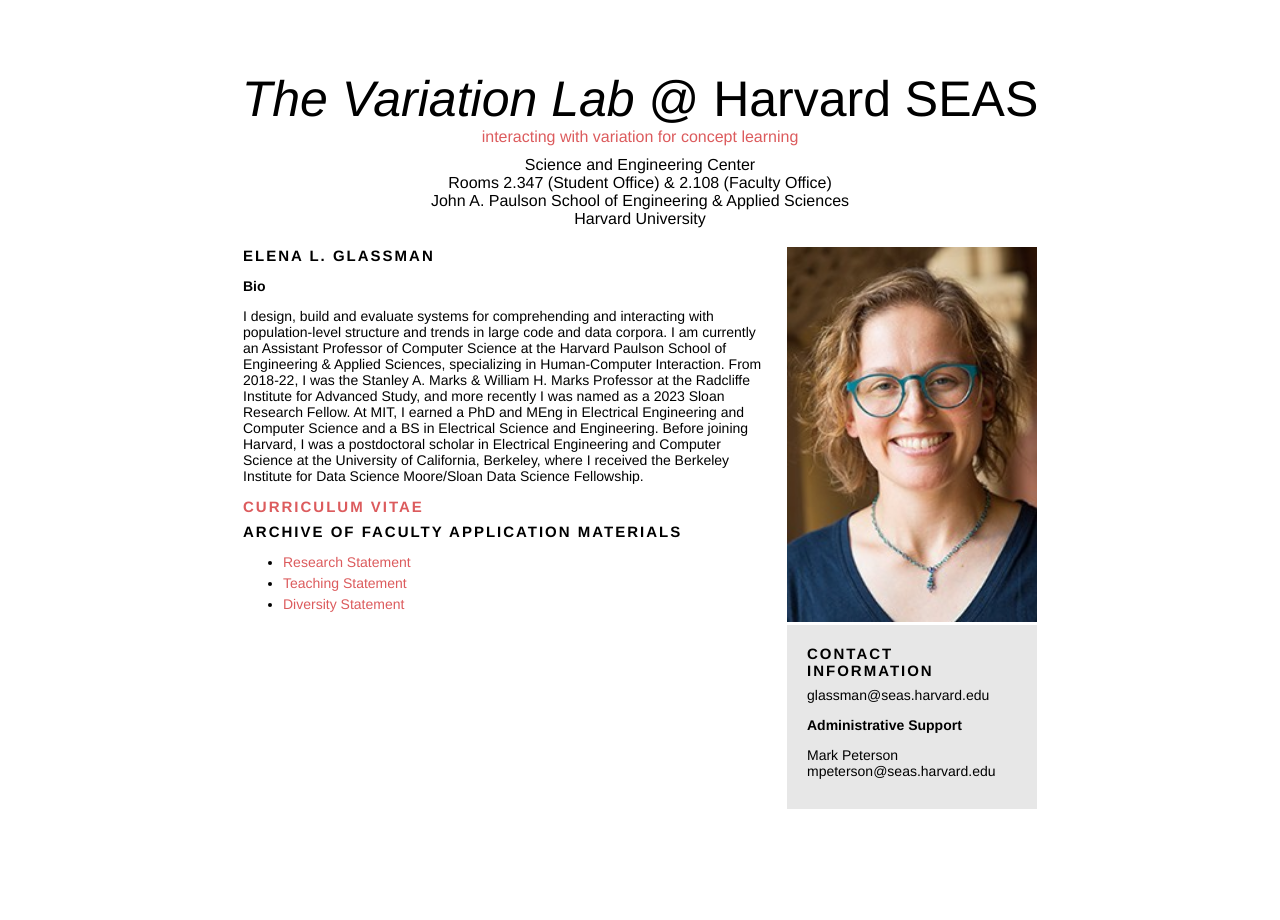
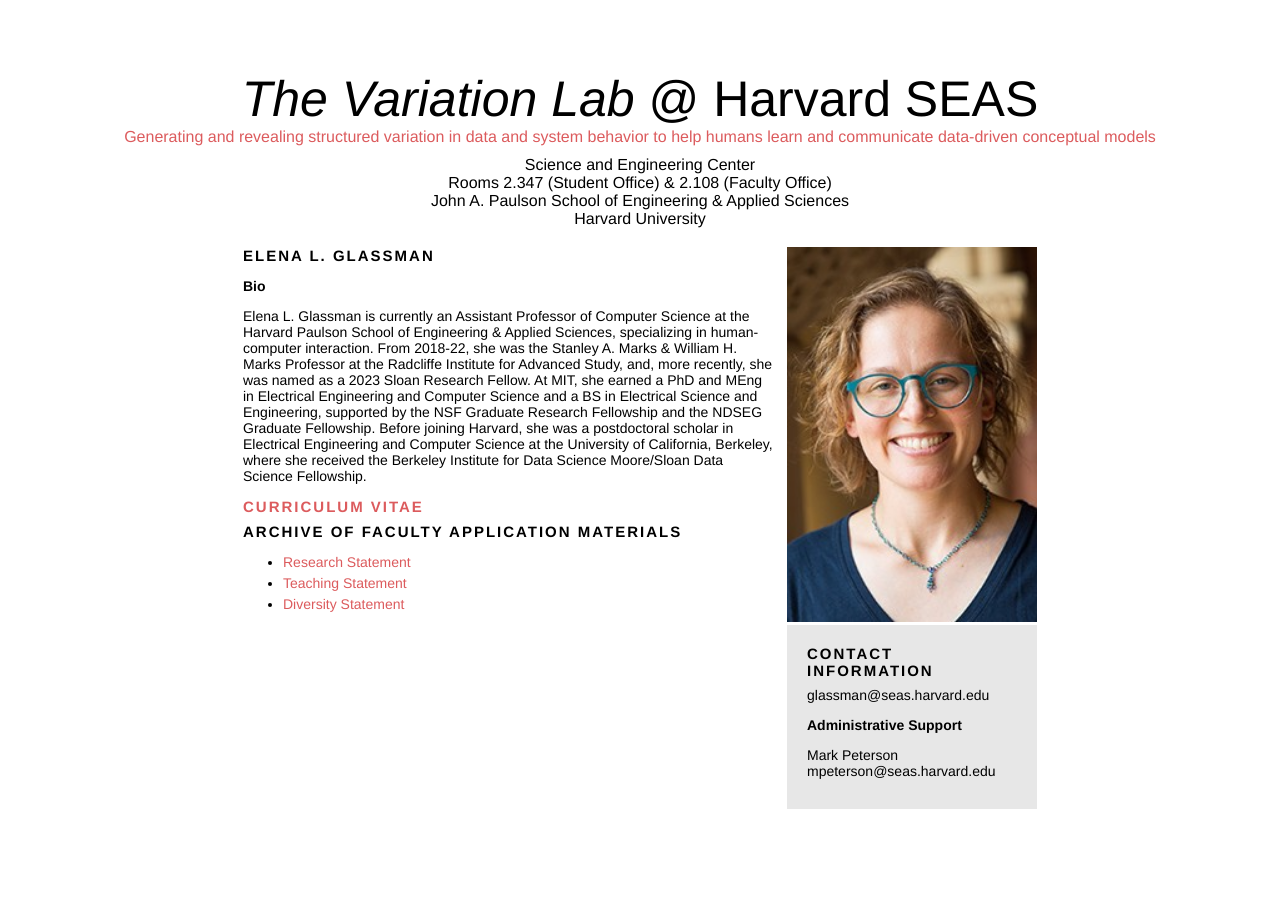
Before and after one commit to eglassman/eglassman.github.io, a Jekyll site: the page built from glassman.html, in a window 1280 px wide. Built offline with Jekyll 4.4.1, drawn with Linux system fonts in a browser that asks for light colours.

Commit message:
updated tag line and bio

```diff
--- a/_config.yml
+++ b/_config.yml
@@ -1,6 +1,7 @@
 # global settings
 title: "The Variation Lab @ Harvard SEAS"
-description: 'interacting with variation for concept learning' #"augmenting human intelligence with computation" #description: "Making communicating with computers more accessible: easier, faster, and safer"
+description: 'Generating and revealing structured variation in data and system behavior to help humans learn and communicate data-driven conceptual models'
+#'interacting with variation for concept learning' #"augmenting human intelligence with computation" #description: "Making communicating with computers more accessible: easier, faster, and safer"
 #url: "pl-hci-seminar.seas.harvard.edu" # the base hostname & protocol for your site, e.g. http://example.com
 
 # build settings
--- a/glassman.html
+++ b/glassman.html
@@ -13,7 +13,9 @@
 
 
 <p class="boldish">Bio</p>
-<p>I design, build and evaluate systems for comprehending and interacting with population-level structure and trends in large code and data corpora. I am currently an Assistant Professor of Computer Science at the Harvard Paulson School of Engineering & Applied Sciences, specializing in Human-Computer Interaction. From 2018-22, I was the Stanley A. Marks & William H. Marks Professor at the Radcliffe Institute for Advanced Study, and more recently I was named as a 2023 Sloan Research Fellow. At MIT, I earned a PhD and MEng in Electrical Engineering and Computer Science and a BS in Electrical Science and Engineering. Before joining Harvard, I was a postdoctoral scholar in Electrical Engineering and Computer Science at the University of California, Berkeley, where I received the Berkeley Institute for Data Science Moore/Sloan Data Science Fellowship.
+<p>Elena L. Glassman is currently an Assistant Professor of Computer Science at the Harvard Paulson School of Engineering & Applied Sciences, specializing in human-computer interaction. From 2018-22, she was the Stanley A. Marks & William H. Marks Professor at the Radcliffe Institute for Advanced Study, and, more recently, she was named as a 2023 Sloan Research Fellow. At MIT, she earned a PhD and MEng in Electrical Engineering and Computer Science and a BS in Electrical Science and Engineering, supported by the NSF Graduate Research Fellowship and the NDSEG Graduate Fellowship. Before joining Harvard, she was a postdoctoral scholar in Electrical Engineering and Computer Science at the University of California, Berkeley, where she received the Berkeley Institute for Data Science Moore/Sloan Data Science Fellowship.</p>
+<!-- <p>I design, build and evaluate systems for comprehending and interacting with population-level structure and trends in large code and other complex semi-structured data corpora. I am currently an Assistant Professor of Computer Science at the Harvard Paulson School of Engineering & Applied Sciences, specializing in Human-Computer Interaction. From 2018-22, I was the Stanley A. Marks & William H. Marks Professor at the Radcliffe Institute for Advanced Study, and, more recently, I was named as a 2023 Sloan Research Fellow. At MIT, I earned a PhD and MEng in Electrical Engineering and Computer Science and a BS in Electrical Science and Engineering. Before joining Harvard, I was a postdoctoral scholar in Electrical Engineering and Computer Science at the University of California, Berkeley, where I received the Berkeley Institute for Data Science Moore/Sloan Data Science Fellowship.</p> -->
+<!-- <p>I design, build and evaluate systems for comprehending and interacting with population-level structure and trends in large code and data corpora. I am currently an Assistant Professor of Computer Science at the Harvard Paulson School of Engineering & Applied Sciences, specializing in Human-Computer Interaction. From 2018-22, I was the Stanley A. Marks & William H. Marks Professor at the Radcliffe Institute for Advanced Study, and more recently I was named as a 2023 Sloan Research Fellow. At MIT, I earned a PhD and MEng in Electrical Engineering and Computer Science and a BS in Electrical Science and Engineering. Before joining Harvard, I was a postdoctoral scholar in Electrical Engineering and Computer Science at the University of California, Berkeley, where I received the Berkeley Institute for Data Science Moore/Sloan Data Science Fellowship. -->
 <!--I design, build and evaluate systems for comprehending and interacting with population-level structure and trends in large code and data corpora. I am an Assistant Professor of Computer Science at the Harvard Paulson School of Engineering & Applied Sciences and the Stanley A. Marks & William H. Marks Professor at the Radcliffe Institute for Advanced Study, specializing in human-computer interaction. At MIT, I earned a PhD and MEng in Electrical Engineering and Computer Science and a BS in Electrical Science and Engineering. Before joining Harvard, I was a postdoctoral scholar in Electrical Engineering and Computer Science at the University of California, Berkeley, where I received the Berkeley Institute for Data Science Moore/Sloan Data Science Fellowship.</p>-->
 <!-- <p> Elena Glassman is a the Stanley A. Marks and William H. Marks Assistant Professor at the Radcliffe Institute and a professor of computer science at the Harvard Paulson School of Engineering and Applied Sciences specializing in human-computer interaction. She designs, builds and evaluates systems for comprehending and interacting with population-level structure and trends in large code and data corpora.
 </p>
```
